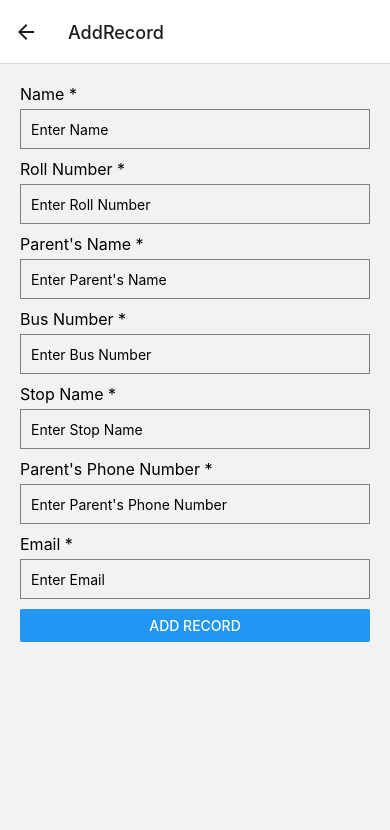
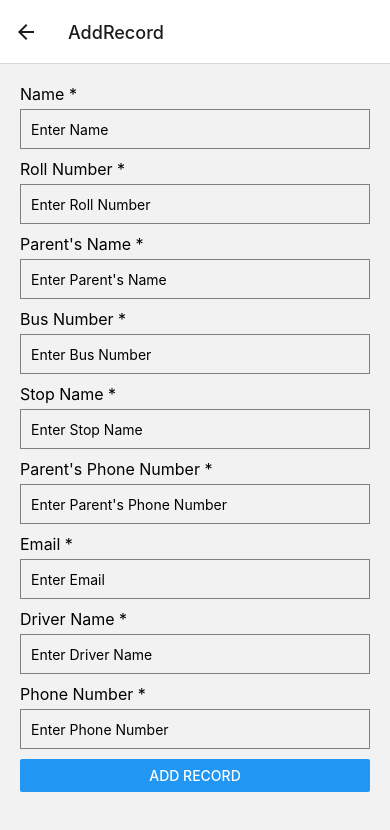
Before and after one commit to Jayasurya5454/Live-BusTracking-system, a React Native app in the folder BusTrack/: screen /AddRecord in a window 390 px wide. Shown: the top 830 px of the page. Built offline with nearby package versions, Linux system fonts and the light colour scheme.

Commit message:
connected a data base to add student records

```diff
--- a/BusTrack/components/Admin/AddRecordForm/AddRecordForm.js
+++ b/BusTrack/components/Admin/AddRecordForm/AddRecordForm.js
@@ -2,6 +2,8 @@ import React, { useState } from 'react';
 import { View, Text, TextInput, Button, Alert, ScrollView, KeyboardAvoidingView } from 'react-native';
 import styles from './AddRecordFormStyles'; // Import styles
 import * as Animatable from 'react-native-animatable';
+import { set, ref } from 'firebase/database';
+import { db } from '../../../firebaseConfig'; // Assuming you have a Firebase configuration file
 
 const AddRecordForm = ({ navigation }) => {
   const [name, setName] = useState('');
@@ -11,10 +13,12 @@ const AddRecordForm = ({ navigation }) => {
   const [stopName, setStopName] = useState('');
   const [parentsPhoneNumber, setParentsPhoneNumber] = useState('');
   const [email, setEmail] = useState('');
+  const [driverName, setDriverName] = useState('');
+  const [phoneNo, setPhoneNo] = useState('');
   const [isSubmitted, setIsSubmitted] = useState(false); // Track submission status
 
   const handleAddRecord = () => {
-    if (!name.trim() || !rollNumber.trim() || !parentsName.trim() || !busNumber.trim() || !stopName.trim() || !parentsPhoneNumber.trim() || !email.trim()) {
+    if (!name.trim() || !rollNumber.trim() || !parentsName.trim() || !busNumber.trim() || !stopName.trim() || !parentsPhoneNumber.trim() || !email.trim() || !driverName.trim() || !phoneNo.trim()) {
       Alert.alert('Error', 'All fields are mandatory');
     } else if (!/^\d{10}$/.test(parentsPhoneNumber.trim())) {
       Alert.alert('Error', 'Please enter a valid 10-digit phone number for Parent\'s Phone Number');
@@ -22,19 +26,21 @@ const AddRecordForm = ({ navigation }) => {
       Alert.alert('Error', 'Please enter a valid email address');
     } else {
       const recordData = {
-        name,
-        rollNumber,
-        parentsName,
-        busNumber,
-        stopName,
-        parentsPhoneNumber,
-        email,
+        bus_no: busNumber,
+        bus_stop: stopName,
+        driver_name: driverName,
+        mail: email,
+        name: parentsName,
+        parents_no: parentsPhoneNumber,
+        phone_no: phoneNo,
+        rollno: rollNumber,
       };
 
-      // Here you can perform any action with the collected data, such as sending it to a server or storing it locally
-      console.log('Record data:', recordData);
-
-      // Display success message and reset form fields
+      // Set recordData to Firebase using rollNumber as the key
+      const studentsRef = ref(db, `students/${rollNumber}`);
+      set(studentsRef, recordData)
+        .then(() => {
+          console.log('Record added successfully to Firebase:', recordData);
           setIsSubmitted(true);
           setTimeout(() => {
             setIsSubmitted(false);
@@ -45,8 +51,15 @@ const AddRecordForm = ({ navigation }) => {
             setStopName('');
             setParentsPhoneNumber('');
             setEmail('');
+            setDriverName('');
+            setPhoneNo('');
             navigation.goBack();
           }, 3000);
+        })
+        .catch(error => {
+          console.error('Error adding record to Firebase:', error);
+          Alert.alert('Error', 'Failed to add record. Please try again.');
+        });
     }
   };
 
@@ -110,6 +123,22 @@ const AddRecordForm = ({ navigation }) => {
             placeholder="Enter Email"
           />
 
+          <Text style={styles.label}>Driver Name *</Text>
+          <TextInput
+            style={styles.input}
+            value={driverName}
+            onChangeText={setDriverName}
+            placeholder="Enter Driver Name"
+          />
+
+          <Text style={styles.label}>Phone Number *</Text>
+          <TextInput
+            style={styles.input}
+            value={phoneNo}
+            onChangeText={setPhoneNo}
+            placeholder="Enter Phone Number"
+          />
+
           <Button title="Add Record" onPress={handleAddRecord} />
 
           {/* Display success message with emojis if submission successful */}
--- a/BusTrack/components/StudentLogin/StudentInfoScreen.js
+++ b/BusTrack/components/StudentLogin/StudentInfoScreen.js
@@ -92,7 +92,7 @@ const StudentInfoScreen = () => {
 
   const toggleStudentDataVisibility = async () => {
     if (!userData) {
-      const studentRef = ref(db, 'staff');
+      const studentRef = ref(db, 'students');
       get(studentRef)
         .then(snapshot => {
           if (snapshot.exists()) {
```
Lines whose indentation alone changed are shown as unchanged.
